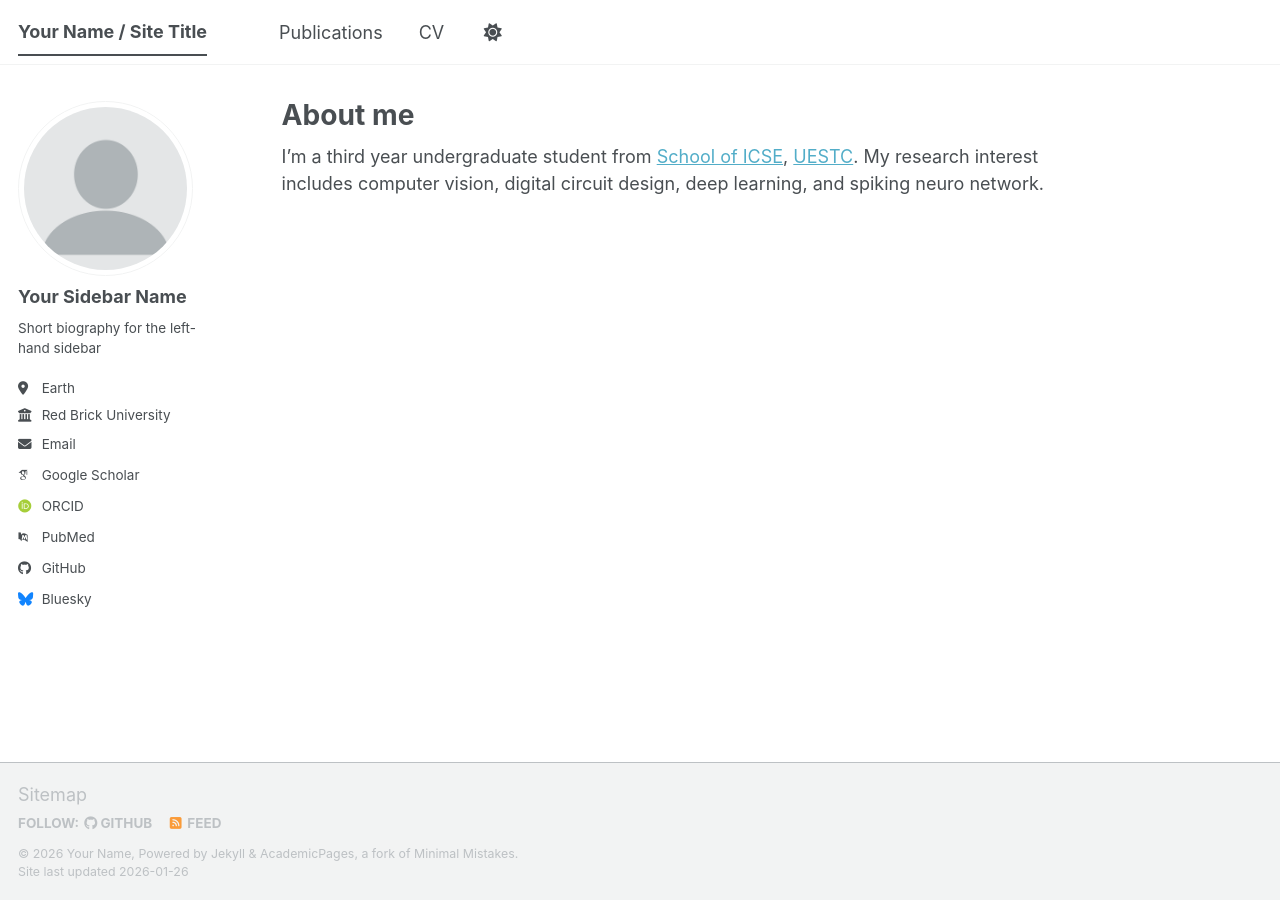
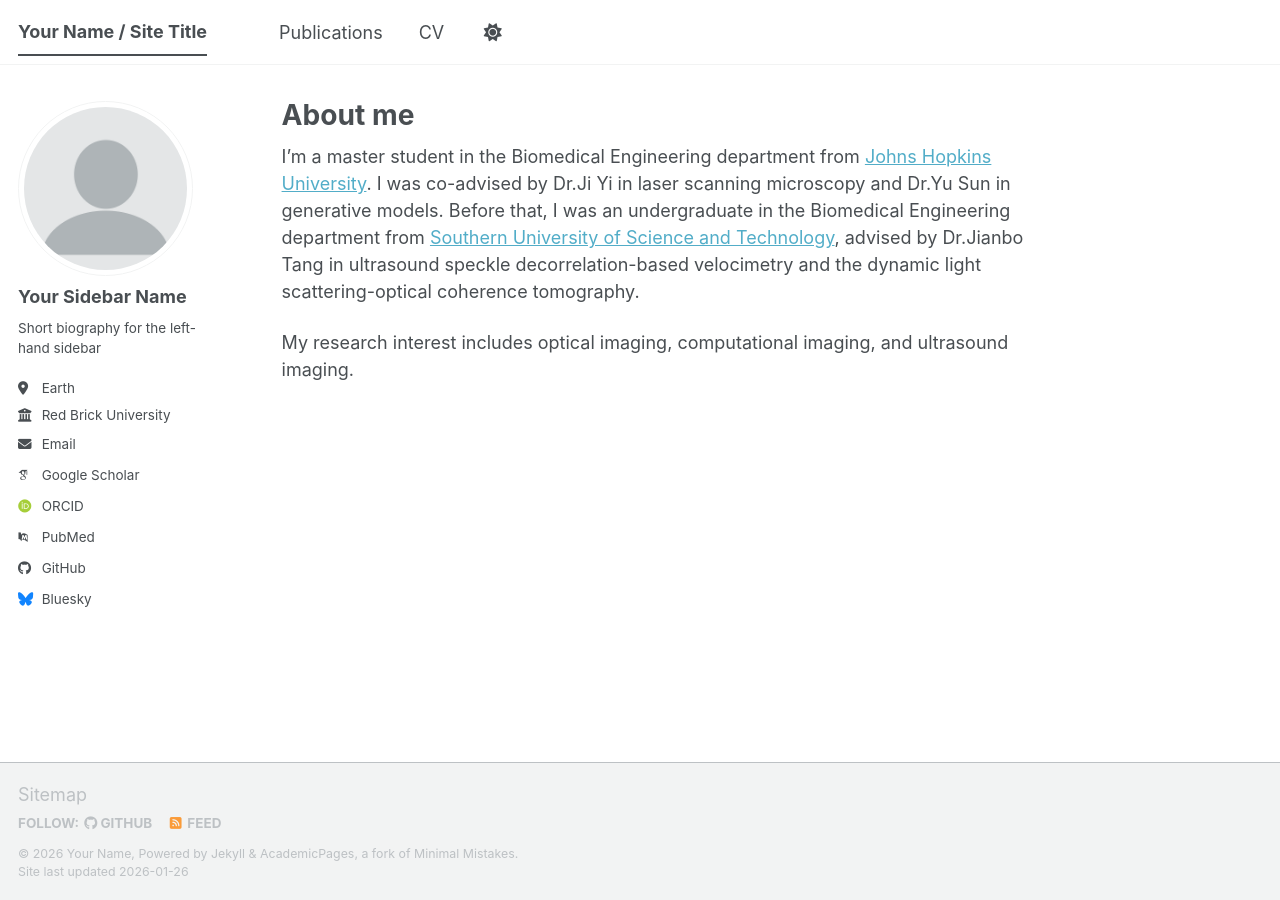
Before and after one commit to YetiHe/YetiHe.github.io, a Jekyll site: the page built from _pages/about.md, in a window 1280 px wide. Built offline with Jekyll 4.4.1, drawn with Linux system fonts in a browser that asks for light colours; some web fonts are replaced; a script bundle is joined from its source files by our own code; library files that are not in the unit come from our copies.

Commit message:
Revise about page for educational background and research
Updated personal information and research interests.

```diff
--- a/_pages/about.md
+++ b/_pages/about.md
@@ -7,4 +7,6 @@ redirect_from:
   - /about.html
 ---
 
-I'm a third year undergraduate student from [School of ICSE](https://icse.uestc.edu.cn/), [UESTC](https://uestc.edu.cn/). My research interest includes computer vision, digital circuit design, deep learning, and spiking neuro network.
+I'm a master student in the Biomedical Engineering department from [Johns Hopkins University](https://www.jhu.edu/). I was co-advised by Dr.Ji Yi in laser scanning microscopy and Dr.Yu Sun in generative models. Before that, I was an undergraduate in the Biomedical Engineering department from [Southern University of Science and Technology](https://www.sustech.edu.cn/en/), advised by Dr.Jianbo Tang in ultrasound speckle decorrelation-based velocimetry and the dynamic light scattering-optical coherence tomography.
+
+My research interest includes optical imaging, computational imaging, and ultrasound imaging.
```
